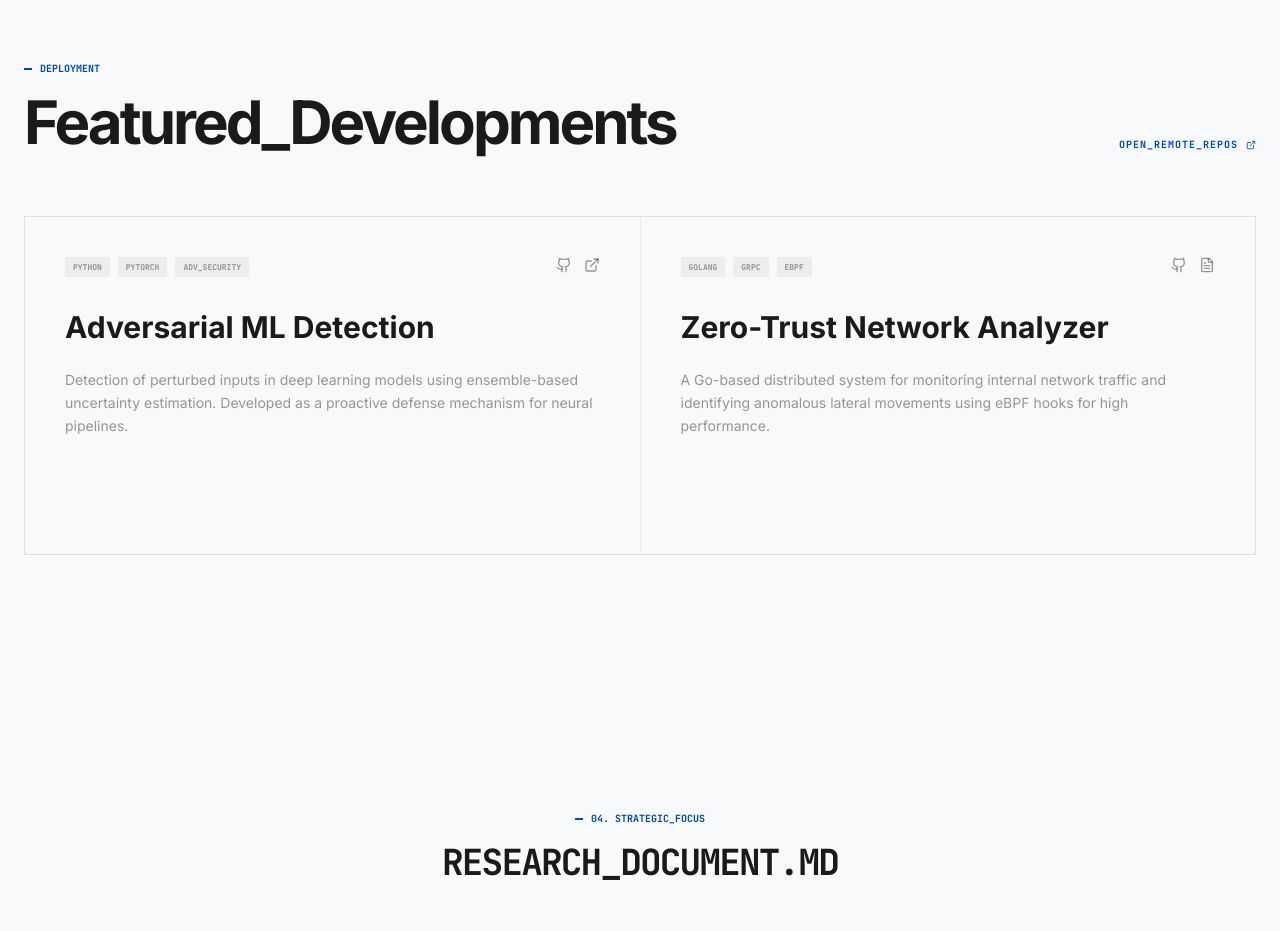
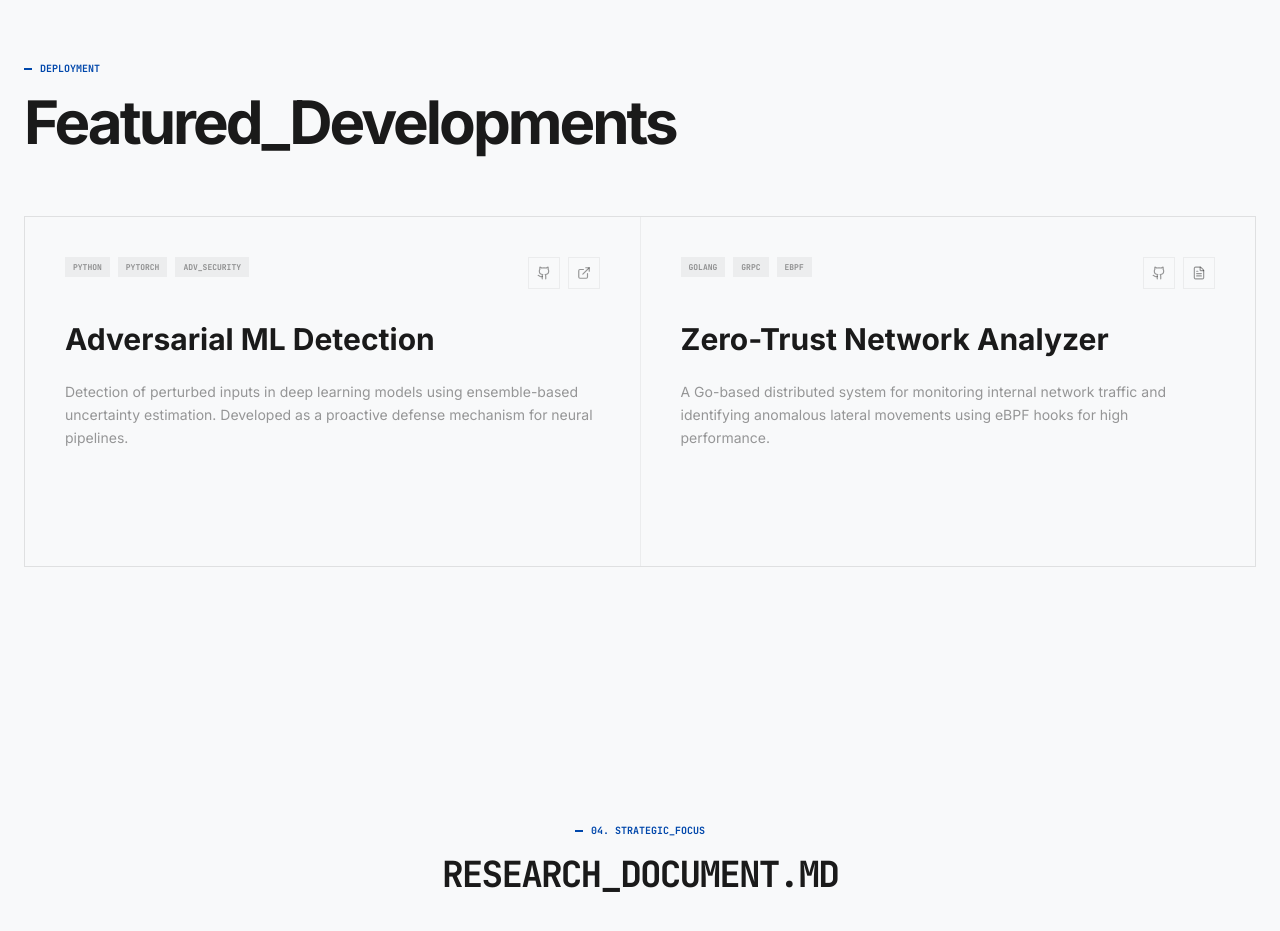
Before and after one commit to The-Spartacus/Portfolio, a Next.js app: page / in a window 1280 px wide. Shown: the part 2140-3071 px from the top of the page. Built offline with nearby package versions, Linux system fonts and the light colour scheme.

Commit message:
feat(admin): Add URL validation for project links
Adds regex validation to the Github URL and Live Demo URL inputs in the admin section. This ensures that users enter valid URL formats, preventing potential errors in the displayed portfolio.

```diff
--- a/components/Admin.tsx
+++ b/components/Admin.tsx
@@ -249,7 +249,12 @@ export const Admin = ({ data, onSave, onClose }: AdminProps) => {
                       <label className="mono text-[8px] text-[var(--text-secondary)] uppercase">Github URL</label>
                       <input
                         type="url"
-                        {...register(`projects.${index}.githubUrl`)}
+                        {...register(`projects.${index}.githubUrl`, {
+                          pattern: {
+                            value: /^https?:\/\/.+/,
+                            message: "Invalid URL"
+                          }
+                        })}
                         placeholder="https://github.com/..."
                         className="w-full p-2 border border-[var(--border-color)] bg-transparent mono text-xs text-[var(--text-primary)] outline-none focus:border-[var(--accent-blue)]"
                       />
@@ -258,7 +263,12 @@ export const Admin = ({ data, onSave, onClose }: AdminProps) => {
                       <label className="mono text-[8px] text-[var(--text-secondary)] uppercase">Live Demo URL</label>
                       <input
                         type="url"
-                        {...register(`projects.${index}.liveUrl`)}
+                        {...register(`projects.${index}.liveUrl`, {
+                          pattern: {
+                            value: /^https?:\/\/.+/,
+                            message: "Invalid URL"
+                          }
+                        })}
                         placeholder="https://..."
                         className="w-full p-2 border border-[var(--border-color)] bg-transparent mono text-xs text-[var(--text-primary)] outline-none focus:border-[var(--accent-blue)]"
                       />
@@ -267,7 +277,12 @@ export const Admin = ({ data, onSave, onClose }: AdminProps) => {
                       <label className="mono text-[8px] text-[var(--text-secondary)] uppercase">Documentation URL</label>
                       <input
                         type="url"
-                        {...register(`projects.${index}.docsUrl`)}
+                        {...register(`projects.${index}.docsUrl`, {
+                          pattern: {
+                            value: /^https?:\/\/.+/,
+                            message: "Invalid URL"
+                          }
+                        })}
                         placeholder="https://docs..."
                         className="w-full p-2 border border-[var(--border-color)] bg-transparent mono text-xs text-[var(--text-primary)] outline-none focus:border-[var(--accent-blue)]"
                       />
@@ -276,7 +291,12 @@ export const Admin = ({ data, onSave, onClose }: AdminProps) => {
                       <label className="mono text-[8px] text-[var(--text-secondary)] uppercase">Video Demo URL</label>
                       <input
                         type="url"
-                        {...register(`projects.${index}.videoUrl`)}
+                        {...register(`projects.${index}.videoUrl`, {
+                          pattern: {
+                            value: /^https?:\/\/.+/,
+                            message: "Invalid URL"
+                          }
+                        })}
                         placeholder="https://youtube.com/..."
                         className="w-full p-2 border border-[var(--border-color)] bg-transparent mono text-xs text-[var(--text-primary)] outline-none focus:border-[var(--accent-blue)]"
                       />
--- a/components/PortfolioSections.tsx
+++ b/components/PortfolioSections.tsx
@@ -167,14 +167,6 @@ export const Developments = ({ data }: { data: PortfolioData }) => {
           </div>
           <h2 className="text-4xl sm:text-5xl md:text-6xl font-bold tracking-tighter text-[var(--text-primary)]">Featured_Developments</h2>
         </div>
-        <a
-          href={data.socials.github}
-          target="_blank"
-          rel="noopener noreferrer"
-          className="mono text-[9px] sm:text-[10px] font-bold text-[var(--accent-blue)] hover:text-[var(--text-primary)] transition-colors flex items-center gap-2 tracking-widest uppercase"
-        >
-          OPEN_REMOTE_REPOS <ExternalLink size={10} />
-        </a>
       </div>
 
       <div className="grid grid-cols-1 md:grid-cols-2 gap-px bg-[var(--border-color)] border border-[var(--border-color)]">
@@ -188,25 +180,49 @@ export const Developments = ({ data }: { data: PortfolioData }) => {
                   </span>
                 ))}
               </div>
-              <div className="flex gap-3">
+              <div className="flex gap-2">
                 {project.githubUrl && (
-                  <a href={project.githubUrl} target="_blank" rel="noopener noreferrer" className="text-[var(--text-secondary)] hover:text-[var(--accent-blue)] transition-colors" title="GitHub">
-                    <Github size={16} />
+                  <a
+                    href={project.githubUrl}
+                    target="_blank"
+                    rel="noopener noreferrer"
+                    className="p-2 border border-[var(--border-color)] text-[var(--text-secondary)] hover:text-[var(--accent-blue)] hover:border-[var(--accent-blue)] transition-all"
+                    title="GitHub"
+                  >
+                    <Github size={14} />
                   </a>
                 )}
                 {project.liveUrl && (
-                  <a href={project.liveUrl} target="_blank" rel="noopener noreferrer" className="text-[var(--text-secondary)] hover:text-[var(--accent-blue)] transition-colors" title="Live Demo">
-                    <ExternalLink size={16} />
+                  <a
+                    href={project.liveUrl}
+                    target="_blank"
+                    rel="noopener noreferrer"
+                    className="p-2 border border-[var(--border-color)] text-[var(--text-secondary)] hover:text-[var(--accent-blue)] hover:border-[var(--accent-blue)] transition-all"
+                    title="Live Demo"
+                  >
+                    <ExternalLink size={14} />
                   </a>
                 )}
                 {project.docsUrl && (
-                  <a href={project.docsUrl} target="_blank" rel="noopener noreferrer" className="text-[var(--text-secondary)] hover:text-[var(--accent-blue)] transition-colors" title="Documentation">
-                    <FileText size={16} />
+                  <a
+                    href={project.docsUrl}
+                    target="_blank"
+                    rel="noopener noreferrer"
+                    className="p-2 border border-[var(--border-color)] text-[var(--text-secondary)] hover:text-[var(--accent-blue)] hover:border-[var(--accent-blue)] transition-all"
+                    title="Documentation"
+                  >
+                    <FileText size={14} />
                   </a>
                 )}
                 {project.videoUrl && (
-                  <a href={project.videoUrl} target="_blank" rel="noopener noreferrer" className="text-[var(--text-secondary)] hover:text-[var(--accent-blue)] transition-colors" title="Video Demo">
-                    <Video size={16} />
+                  <a
+                    href={project.videoUrl}
+                    target="_blank"
+                    rel="noopener noreferrer"
+                    className="p-2 border border-[var(--border-color)] text-[var(--text-secondary)] hover:text-[var(--accent-blue)] hover:border-[var(--accent-blue)] transition-all"
+                    title="Video Demo"
+                  >
+                    <Video size={14} />
                   </a>
                 )}
               </div>
```
